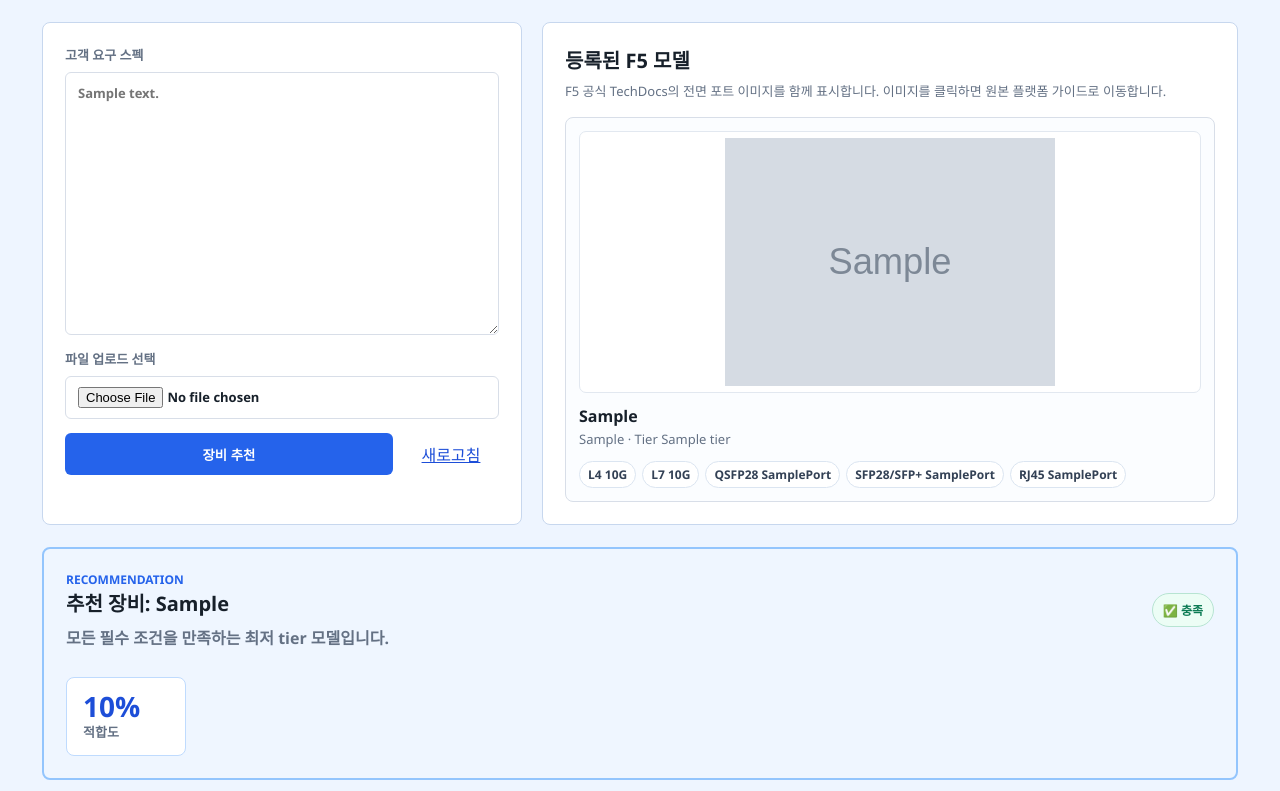
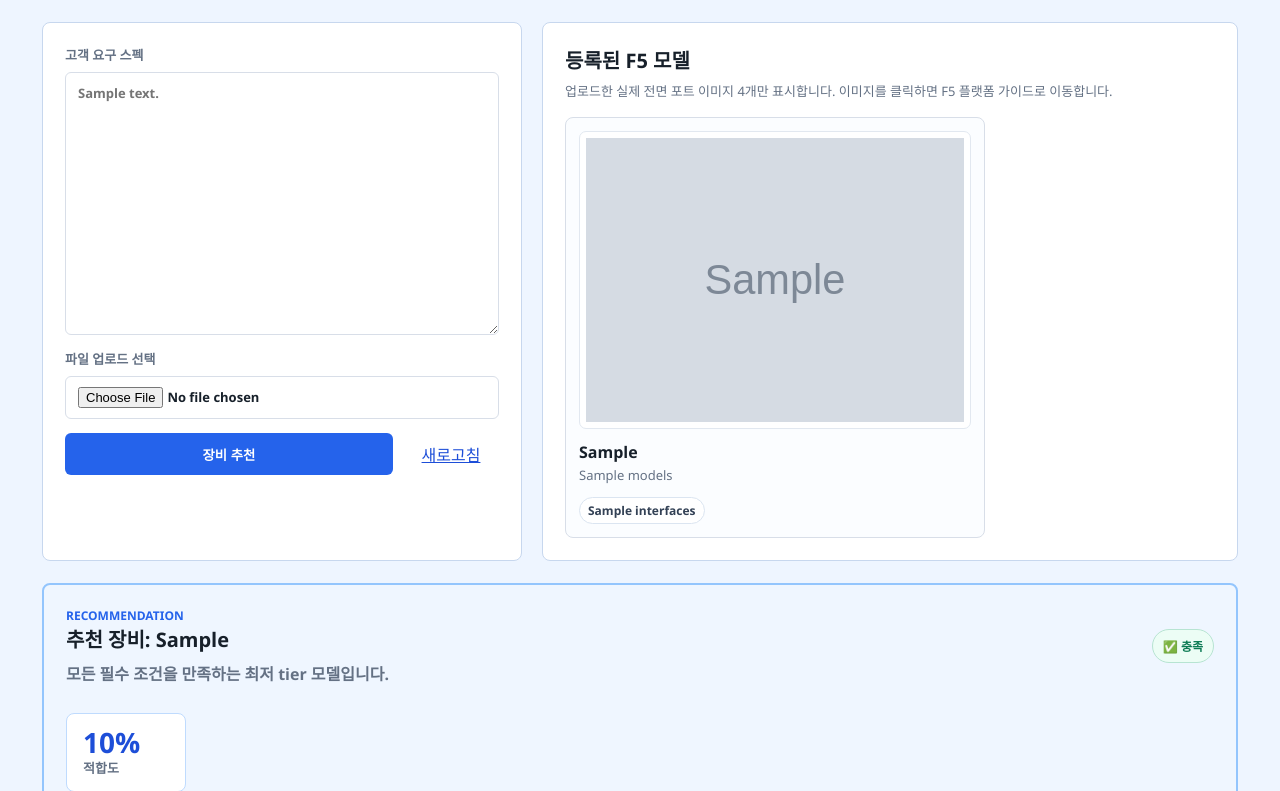
Before and after one commit to RaonL/RFQ, a Flask app: template templates/index.html in a window 1280 px wide. Shown: the part 173-964 px from the top of the page. Run offline with Flask 3, Linux system fonts and the light colour scheme; the template is opened without the code that fills it: most values are stand-ins (such as "Sample title", 1, 10 or a date in 2020); grey boxes marked "Sample" are stand-in pictures.

Commit message:
Show only provided platform images

```diff
--- a/app.py
+++ b/app.py
@@ -30,9 +30,40 @@ MODEL_TIER_ORDER = [
     "F5 r10900",
     "F5 r12600-DS",
     "F5 r12800-DS",
-    "F5 r12900-DS",
 ]
 MODEL_TIERS = {model.lower(): index + 1 for index, model in enumerate(MODEL_TIER_ORDER)}
+EXCLUDED_MODELS = {"f5 r12900-ds"}
+
+PLATFORM_GALLERY = [
+    {
+        "platform_family": "r2000 Series",
+        "platform_image_url": "/static/platforms/r2000-front-view.png",
+        "platform_guide_url": "https://techdocs.f5.com/en-us/hardware/platform-guide-r2000r4000-series/title--platform-overview.html#f5-r2000r4000-series-models",
+        "models": "R2600 / R2800",
+        "interfaces": "4x 25G/10G/1G SFP28/SFP+/SFP, 4x 10G/1G Copper",
+    },
+    {
+        "platform_family": "r4000 Series",
+        "platform_image_url": "/static/platforms/r4000-front-view.png",
+        "platform_guide_url": "https://techdocs.f5.com/en-us/hardware/platform-guide-r2000r4000-series/title--platform-overview.html#f5-r2000r4000-series-models",
+        "models": "R4600 / R4800",
+        "interfaces": "4x 25G/10G/1G SFP28/SFP+/SFP, 4x 10G/1G Copper",
+    },
+    {
+        "platform_family": "r5000 Series",
+        "platform_image_url": "/static/platforms/r5000-front-view.png",
+        "platform_guide_url": "https://techdocs.f5.com/en-us/hardware/platform-guide-r5000r10000-series/title--platform-overview.html#f5-r5000r10000r12000-series-models",
+        "models": "R5600 / R5800 / R5900",
+        "interfaces": "2x 100G/40G QSFP28/QSFP+, 8x 25G/10G SFP28/SFP+",
+    },
+    {
+        "platform_family": "r10000 Series",
+        "platform_image_url": "/static/platforms/r10000-front-view.png",
+        "platform_guide_url": "https://techdocs.f5.com/en-us/hardware/platform-guide-r5000r10000-series/title--platform-overview.html#f5-r5000r10000r12000-series-models",
+        "models": "R10600 / R10800 / R10900",
+        "interfaces": "4x 100G/40G QSFP28/QSFP+, 16x 25G/10G SFP28/SFP+",
+    },
+]
 
 QUALITATIVE_FEATURES = {
     "redundant_power": {
@@ -61,7 +92,25 @@ def clean_text(value):
 def load_reference():
     if not REFERENCE_PATH.exists():
         return {"f5_models": [], "comparisons": [], "sources": [], "pdf_summary": {}}
-    return json.loads(REFERENCE_PATH.read_text(encoding="utf-8"))
+    reference = json.loads(REFERENCE_PATH.read_text(encoding="utf-8"))
+    reference["f5_models"] = [
+        model
+        for model in reference.get("f5_models", [])
+        if str(model.get("model", "")).lower() not in EXCLUDED_MODELS
+    ]
+    reference["comparisons"] = [
+        comparison
+        for comparison in reference.get("comparisons", [])
+        if str(comparison.get("f5_model", "")).lower() not in EXCLUDED_MODELS
+    ]
+    for comparison in reference["comparisons"]:
+        for metric in comparison.get("metrics", []):
+            metric["values"] = {
+                product: value
+                for product, value in metric.get("values", {}).items()
+                if str(product).lower() not in EXCLUDED_MODELS
+            }
+    return reference
 
 
 def text_from_upload(uploaded_file):
@@ -231,7 +280,7 @@ def platform_visual(model_name):
             "platform_image_url": "/static/platforms/r10000-front-view.png",
             "platform_guide_url": "https://techdocs.f5.com/en-us/hardware/platform-guide-r5000r10000-series/title--platform-overview.html#f5-r5000r10000r12000-series-models",
         }
-    if any(token in name for token in ["r12600", "r12800", "r12900"]):
+    if any(token in name for token in ["r12600", "r12800"]):
         return {
             "platform_family": "r12000 Series",
             "platform_image_url": f"{base}/bigip/r12000-front-num.png",
@@ -693,6 +742,7 @@ def index():
     reference = load_reference()
     context = {
         "models": [normalize_model(model) for model in reference.get("f5_models", [])],
+        "platform_images": PLATFORM_GALLERY,
         "example_text": (
             "L4 Throughput 20Gbps 이상\n"
             "L7 Throughput 13Gbps 이상\n"
--- a/static/styles.css
+++ b/static/styles.css
@@ -222,8 +222,8 @@ button,
 
 .model-gallery {
   display: grid;
-  grid-template-columns: repeat(auto-fit, minmax(420px, 1fr));
-  gap: 14px;
+  grid-template-columns: repeat(2, minmax(420px, 1fr));
+  gap: 16px;
   margin-top: 16px;
 }
 
@@ -239,7 +239,7 @@ button,
 .device-frame {
   display: grid;
   place-items: center;
-  min-height: 210px;
+  min-height: 260px;
   border: 1px solid #e2e8f0;
   border-radius: 7px;
   background: #ffffff;
@@ -248,7 +248,7 @@ button,
 
 .device-frame img {
   width: 100%;
-  max-height: 260px;
+  max-height: 320px;
   object-fit: contain;
   padding: 6px;
 }
@@ -593,6 +593,7 @@ pre {
   }
 
   .model-row,
+  .model-gallery,
   .grid.two,
   .summary-grid,
   .near-grid,
--- a/templates/index.html
+++ b/templates/index.html
@@ -46,9 +46,9 @@
 
       <section class="panel">
         <h2>등록된 F5 모델</h2>
-        <p class="panel-help">F5 공식 TechDocs의 전면 포트 이미지를 함께 표시합니다. 이미지를 클릭하면 원본 플랫폼 가이드로 이동합니다.</p>
+        <p class="panel-help">업로드한 실제 전면 포트 이미지 4개만 표시합니다. 이미지를 클릭하면 F5 플랫폼 가이드로 이동합니다.</p>
         <div class="model-gallery">
-          {% for item in models %}
+          {% for item in platform_images %}
             <article class="model-card">
               <a class="device-frame" href="{{ item.platform_guide_url }}" target="_blank" rel="noopener">
                 {% if item.platform_image_url %}
@@ -59,15 +59,11 @@
               </a>
               <div class="model-meta">
                 <div>
-                  <strong>{{ item.display_model }}</strong>
-                  <span>{{ item.platform_family }} · Tier {{ item.tier }}</span>
+                  <strong>{{ item.platform_family }}</strong>
+                  <span>{{ item.models }}</span>
                 </div>
                 <div class="spec-chips">
-                  <span>L4 {{ item.l4_gbps|int }}G</span>
-                  <span>L7 {{ item.l7_gbps|int }}G</span>
-                  <span>QSFP28 {{ item.qsfp28_100g_ports }}Port</span>
-                  <span>SFP28/SFP+ {{ item.sfp_plus_10g_ports }}Port</span>
-                  <span>RJ45 {{ item.copper_1g_ports }}Port</span>
+                  <span>{{ item.interfaces }}</span>
                 </div>
               </div>
             </article>
```
